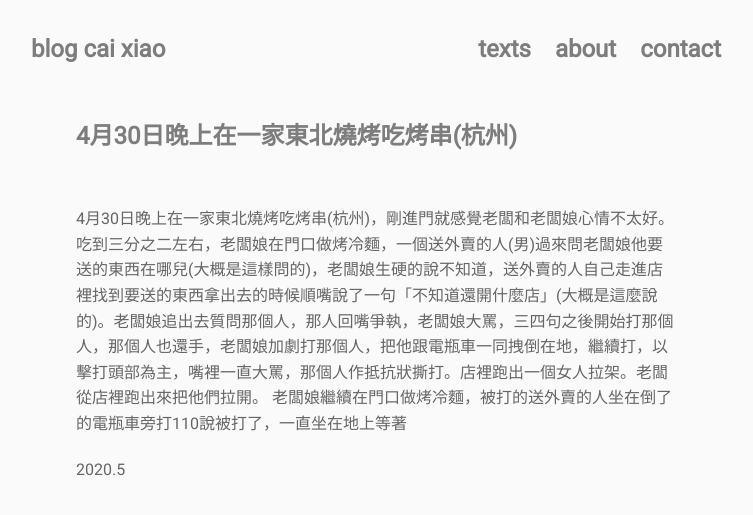
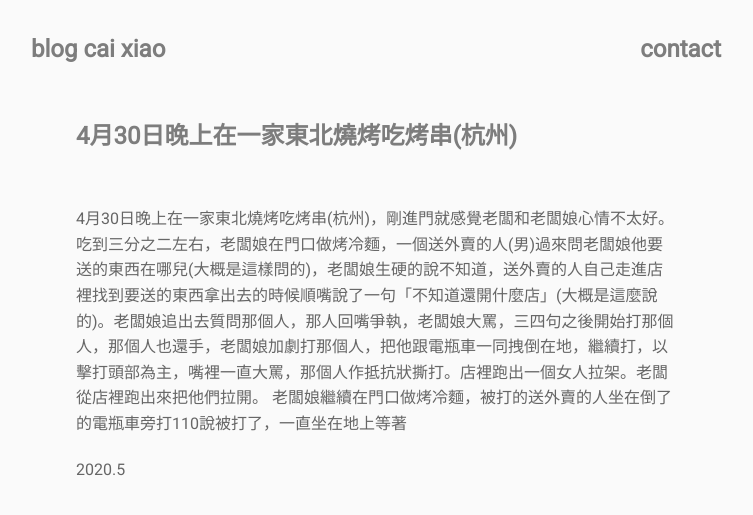
Before and after one commit to shjshldygw/littlepodcast, a Jekyll site: the page built from _posts/2020-05-08-0001.md, in a window 1280 px wide, cut to the strip 0-554 px from the top of the page. Shown: the top 515 px of the strip, without its empty margins (264-1017 px from the left). Built offline with Jekyll 4.4.1, drawn with Linux system fonts in a browser that asks for light colours.

Commit message:
committed by cx

```diff
--- a/_data/settings.yml
+++ b/_data/settings.yml
@@ -3,8 +3,8 @@
 
 menu:
 # - {name: 'works', url: ''}
-- {name: 'texts', url: 'pages/texts.html'}
-- {name: 'about', url: 'pages/about.html'}
+#- {name: 'texts', url: 'pages/texts.html'}
+#- {name: 'about', url: 'pages/about.html'}
 - {name: 'contact', url: 'pages/contact.html'}
 
 #-------------------------------
--- a/pages/contact.html
+++ b/pages/contact.html
@@ -3,7 +3,8 @@ layout: page
 title: contact
 ---
 
-{{ site.data.settings.contact | markdownify }}
+
 
 <br>
 email: kxxhmr(at)gmail.com
+telegram: uexprrr
```
